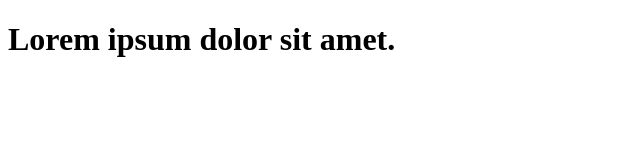
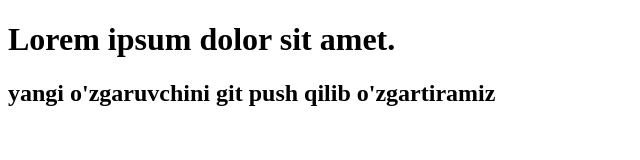
Before and after one commit to TOYCHIYEV17/okey.ru, a plain HTML site: page web-1/index.html in a window 1280 px wide. Shown: the whole page, without its empty margins (0-640 px from the left). Drawn offline with Linux system fonts and the light colour scheme.

Commit message:
git_yangi

```diff
--- a/web-1/index.html
+++ b/web-1/index.html
@@ -11,5 +11,9 @@
     Lorem ipsum dolor sit amet.
     <!-- master_ru -->
   </h1>
+  <h2>
+    yangi o'zgaruvchini git push qilib o'zgartiramiz
+    <!-- git_yangi -->
+  </h2>
 </body>
 </html>
```
